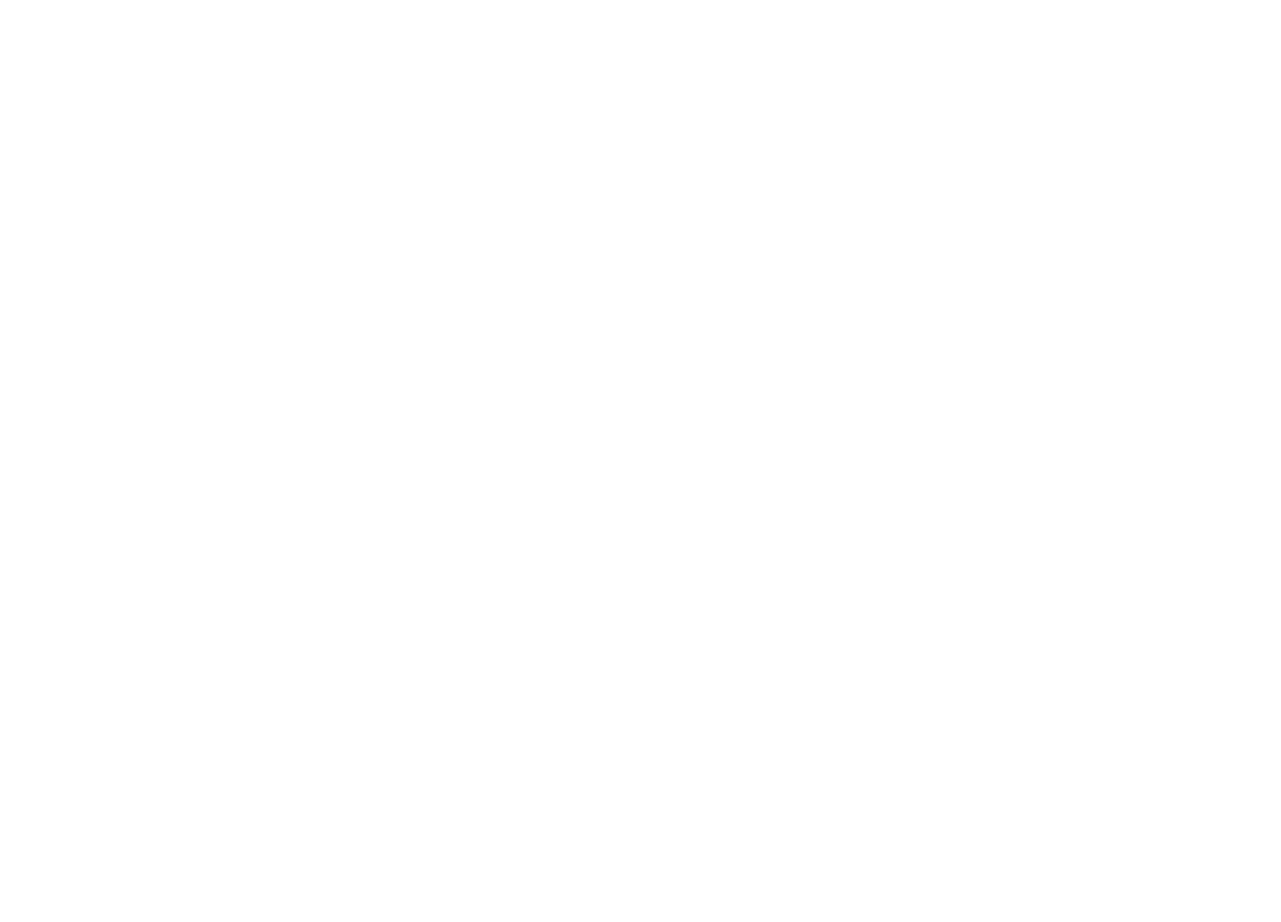
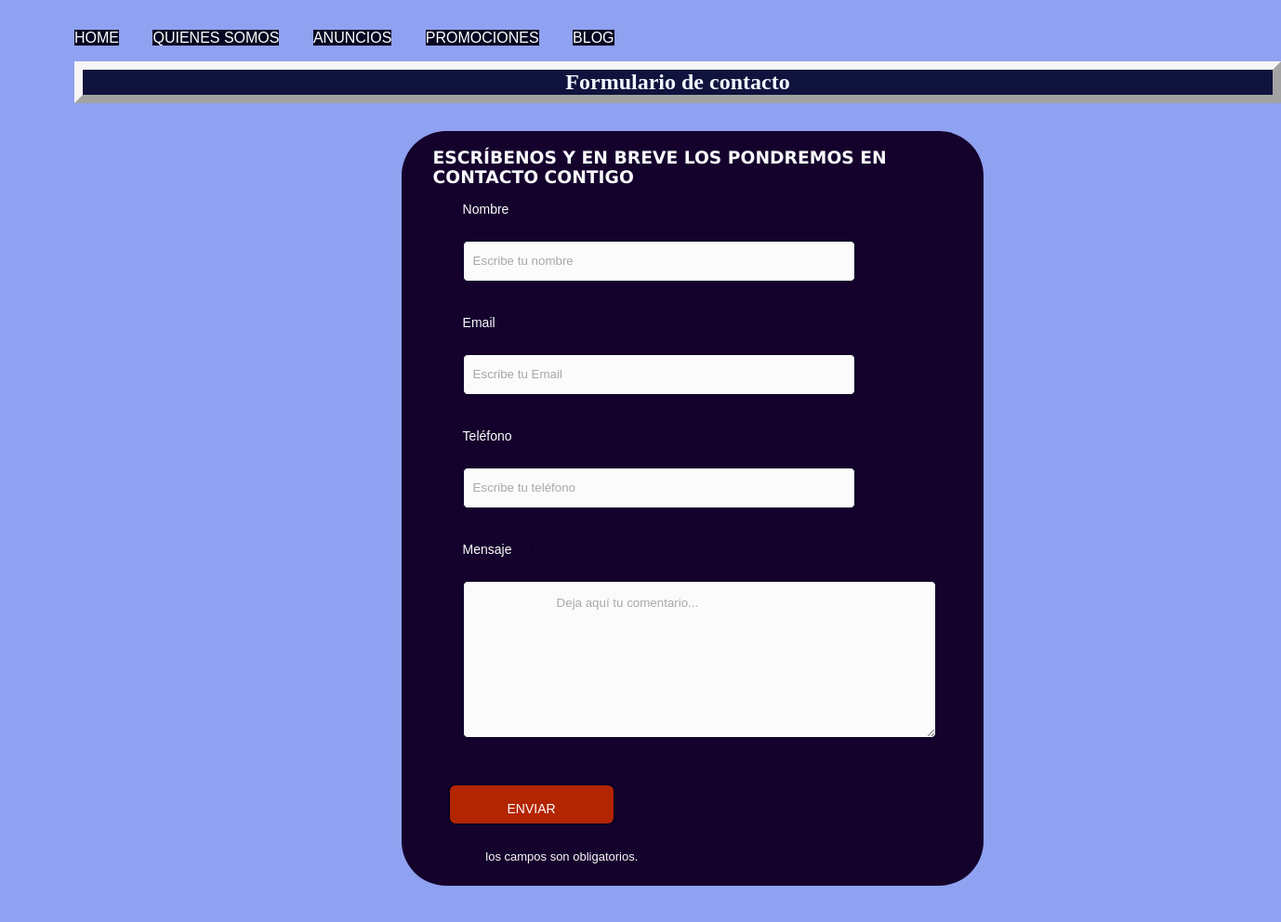
Before and after one commit to fonsiher/Proyecto-1P, a plain HTML site: page contactanos.html in a window 1280 px wide. Shown: the whole page at 93% size, 1378 px wide, since content can reach past the window. Before the commit the page ends 800 px from the top, so only its background shows below. Drawn offline with Linux system fonts and the light colour scheme.

Commit message:
contactanos

```diff
--- a/contactanos.html
+++ b/contactanos.html
@@ -0,0 +1,71 @@
+<!DOCTYPE html>
+<html lang="en">
+
+<head>
+    <meta charset="UTF-8">
+    <meta name="viewport" content="width=device-width, initial-scale=1.0">
+    <title>Promociones </title>
+    <link rel="stylesheet" href="css/estilo.css">
+</head>
+
+<body style="background-color: #8fa1f1; ">
+    <main>
+        <nav class="navegacion texto_derecha">
+            <a href="index.html">HOME</a>
+            <a href="somos.html">QUIENES SOMOS</a>
+            <a href="anuncios.html">ANUNCIOS</a>
+            <a href="promociones.html">PROMOCIONES</a>
+            <a href="blog.html">BLOG</a>
+            <h1>Formulario de contacto</h1>
+    </main>
+
+    <div class="contact_form">
+        <div class="formulario">
+            <h3 style="color:rgb(248, 248, 250)">Escríbenos y en breve los pondremos en contacto contigo</h3>
+
+
+            <form action="submeter-formulario.php" method="post">
+
+
+                <p>
+                    <label for="nombre" class="colocar_nombre">Nombre
+                      <span class="obligatorio">*</span>
+                    </label>
+                    <input type="text" name="introducir_nombre" id="nombre" required="obligatorio" placeholder="Escribe tu nombre">
+                </p>
+
+                <p>
+                    <label for="email" class="colocar_email">Email
+                      <span class="obligatorio">*</span>
+                    </label>
+                    <input type="email" name="introducir_email" id="email" required="obligatorio" placeholder="Escribe tu Email">
+                </p>
+
+                <p>
+                    <label for="telefone" class="colocar_telefono">Teléfono
+                    </label>
+                    <input type="tel" name="introducir_telefono" id="telefono" placeholder="Escribe tu teléfono">
+                </p>
+
+
+
+                <p>
+                    <label for="mensaje" class="colocar_mensaje">Mensaje
+                      <span class="obligatorio">*</span>
+                    </label>
+                    <textarea name="introducir_mensaje" class="texto_mensaje" id="mensaje" required="obligatorio" placeholder="Deja aquí tu comentario..."></textarea>
+                </p>
+
+                <button type="submit" name="enviar_formulario" id="enviar"><p>Enviar</p></button>
+
+                <p class="aviso">
+                    <span class="obligatorio"> * </span>los campos son obligatorios.
+                </p>
+
+            </form>
+        </div>
+    </div>
+
+</body>
+
+</html>
--- a/css/estilo.css
+++ b/css/estilo.css
@@ -18,23 +18,23 @@ h1 {
     width: 80rem;
 }
 
-.servicios{
+.servicios {
     font-size: 10px;
 }
 
 h2,
 h3,
 h4,
-h5
-{
+h5 {
     color: rgb(218, 218, 218);
 }
 
-ul,li{
+ul,
+li {
     color: #14254E
 }
 
-h3{
+h3 {
     color: seagreen;
     text-transform: uppercase;
     font-family: Verdana, Geneva, Tahoma, sans-serif;
@@ -75,7 +75,7 @@ img {
     width: 10rem;
 }
 
-img.pequeña{
+img.pequeña {
     width: 30px;
     height: 25px;
     margin: 1%;
@@ -92,10 +92,9 @@ img.pequeña{
 
 .principal2 {
     display: flex;
-    background-color: #33FFE8	 ;
+    background-color: #33FFE8;
     text-align: center;
 }
-
 
 .formularios {
     display: flex;
@@ -103,138 +102,218 @@ img.pequeña{
     margin: auto;
 }
 
-.descripcion{
+.descripcion {
     background-color: #33FFE8;
     width: auto;
     height: auto;
     position: relative;
     padding-top: 1%;
     padding-left: 2%;
-
-
 }
 
-
-
-
-
-.botones{
+.botones {
     font-size: 10px;
     width: 30px;
     height: 30px;
     line-height: 30px;
     border-radius: 50%;
-    background-color: rgba(0,0,0,.7);
+    background-color: rgba(0, 0, 0, .7);
     text-align: center;
     font-weight: bold;
     position: absolute;
     color: #fff;
-    box-shadow: 0 0 5px rgba(255,255,255,.6);
-
+    box-shadow: 0 0 5px rgba(255, 255, 255, .6);
 }
 
-.botones:hover{
+.botones:hover {
     cursor: pointer;
-    transform: scale(1.2,1.2);
+    transform: scale(1.2, 1.2);
 }
-.atras{
+
+.atras {
     left: 2%;
     top: calc(50% - 30px);
 }
 
-.adelante{
+.adelante {
     right: 2%;
     top: calc(50% - 30px);
 }
 
-.contenedor{
+.contenedor {
     background-color: #33FFE8;
     width: 390px;
     height: 300px;
     position: relative;
     padding-top: 1%;
-
 }
 
-.contenedor2{
+.contenedor2 {
     background-color: #33FFE8;
     width: 390px;
     height: 300px;
     position: relative;
     padding-top: 1%;
-
 }
 
-.contenedor3{
+.contenedor3 {
     background-color: #33FFE8;
     width: 390px;
     height: 300px;
     position: relative;
     padding-top: 1%;
-
 }
 
-.contenedor4{
-    background-color:#33FFE8;
-    width: 390px;
-    height: 300px;
-    position: relative;
-    padding-top: 1%;
-
-}
-
-.contenedor5{
-    background-color:#33FFE8;
-    width: 390px;
-    height: 300px;
-    position: relative;
-    padding-top: 1%;
-
-}
-
-.contenedor6{
+.contenedor4 {
     background-color: #33FFE8;
     width: 390px;
     height: 300px;
     position: relative;
     padding-top: 1%;
-
 }
 
-.contenedor7{
+.contenedor5 {
     background-color: #33FFE8;
     width: 390px;
     height: 300px;
     position: relative;
     padding-top: 1%;
-
 }
 
-.contenedor8{
+.contenedor6 {
     background-color: #33FFE8;
     width: 390px;
     height: 300px;
     position: relative;
     padding-top: 1%;
-
 }
 
-.contenedor9{
+.contenedor7 {
     background-color: #33FFE8;
     width: 390px;
     height: 300px;
     position: relative;
     padding-top: 1%;
-
 }
 
-.contenedor10{
+.contenedor8 {
     background-color: #33FFE8;
     width: 390px;
     height: 300px;
     position: relative;
     padding-top: 1%;
+}
 
+.contenedor9 {
+    background-color: #33FFE8;
+    width: 390px;
+    height: 300px;
+    position: relative;
+    padding-top: 1%;
+}
+
+.contenedor10 {
+    background-color: #33FFE8;
+    width: 390px;
+    height: 300px;
+    position: relative;
+    padding-top: 1%;
+}
+
+.contact_form {
+    width: 560px;
+    height: auto;
+    margin: 30px;
+    border-radius: 3rem;
+    padding-top: 0.1rem;
+    padding-bottom: 8px;
+    background-color: #14022c;
+    padding-right: 4rem;
+    padding-left: 0.1rem;
+    margin-left: 25rem;
+}
+
+.formulario input:focus {
+    outline: 0;
+    border: 0.1rem solid #080224;
+}
+
+.formulario textarea:focus {
+    outline: 0;
+    border: 0.1rem solid #080224;
+}
+
+p {
+    font-size: 14px;
+    color: #fdfdfd;
+}
+
+ ::-webkit-input-placeholder {
+    color: #a8a8a8;
+}
+
+ ::-webkit-textarea-placeholder {
+    color: #a8a8a8;
+}
+
+input {
+    background-color: #fbfbfb;
+    width: 408px;
+    height: 40px;
+    border-radius: 5px;
+    border-style: solid;
+    border-width: 1px;
+    border-color: #080224;
+    margin-top: 10px;
+    padding-left: 10px;
+    margin-bottom: 20px;
+}
+
+textarea {
+    background-color: #fbfbfb;
+    width: 405px;
+    height: 150px;
+    border-radius: 5px;
+    border-style: solid;
+    border-width: 1px;
+    border-color: #080224;
+    margin-top: 10px;
+    padding-left: 100px;
+    margin-bottom: 20px;
+    padding-top: 15px;
+}
+
+label {
+    display: block;
+    float: center;
+}
+
+button {
+    height: 45px;
+    padding-left: 5px;
+    padding-right: 5px;
+    margin-bottom: 10px;
+    margin-top: 10px;
+    text-transform: uppercase;
+    background-color: #b32400;
+    border-color: #080224;
+    border-style: solid;
+    border-radius: 8px;
+    width: 180px;
+    cursor: pointer;
+}
+
+button p {
+    color: #fff;
+}
+
+span {
+    color: #080224;
+}
+
+.aviso {
+    font-size: 13px;
+    color: #faf9f9;
 }
 
 
```
